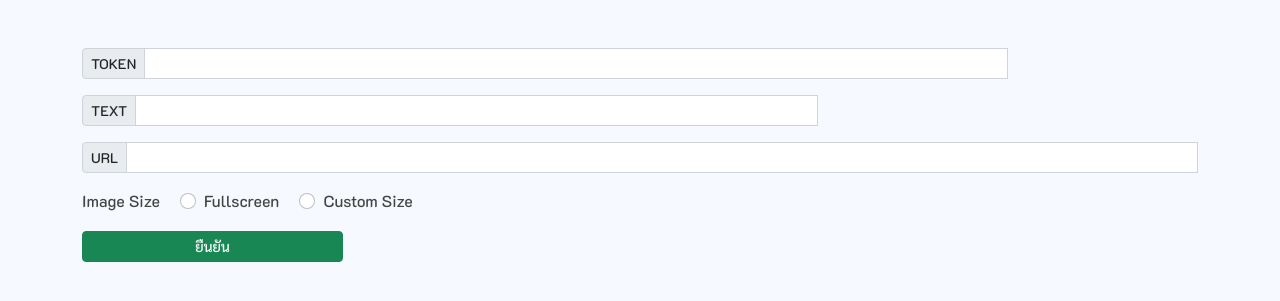
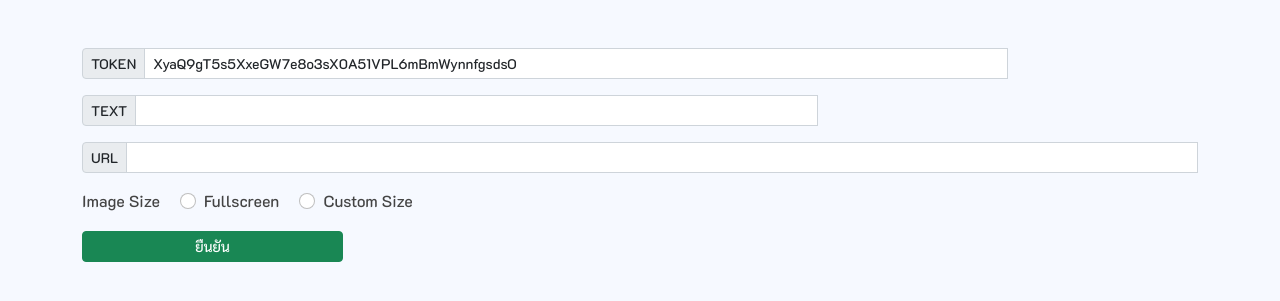
Before and after one commit to elpmisz/capture, a PHP site: page / in a window 1280 px wide. Shown: the top 301 px of the page. Run offline with PHP 8.4, Linux system fonts and the light colour scheme; some libraries are stand-ins or nearby versions.

Commit message:
update docker

```diff
--- a/src/public/index.php
+++ b/src/public/index.php
@@ -46,7 +46,7 @@ if (!empty($url)) {
       "imageFile" => $file,
     ];
 
-    line_notify($arr, $token);
+    echo line_notify($arr, $token);
   }
 }
 
@@ -100,7 +100,7 @@ function line_notify($res, $token)
             <div class="col-10">
               <div class="input-group input-group-sm mb-3">
                 <span class="input-group-text">TOKEN</span>
-                <input type="text" class="form-control form-control-sm" name="token" required>
+                <input type="text" class="form-control form-control-sm" name="token" value="XyaQ9gT5s5XxeGW7e8o3sX0A51VPL6mBmWynnfgsdsO" required>
                 <div class="invalid-feedback">
                   Please fill out this field.
                 </div>
```
Also changed, not shown: 2 other files.
